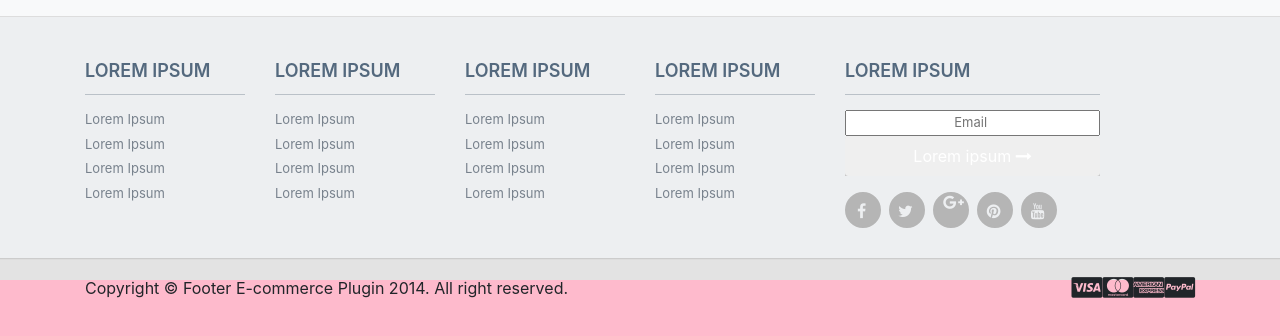
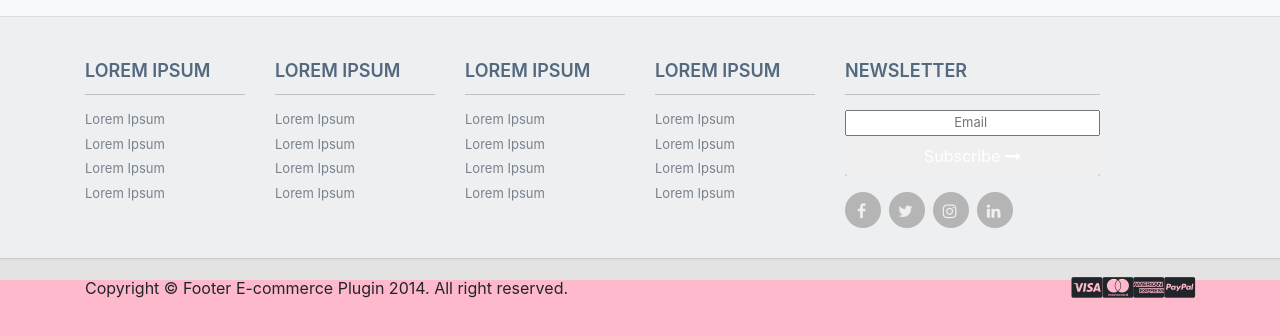
Before and after one commit to THacks2017/Competition, a plain HTML site: page index.html in a window 1280 px wide. Drawn offline with nearby package versions, Linux system fonts and the light colour scheme.

Commit message:
Update index.html

```diff
--- a/index.html
+++ b/index.html
@@ -211,21 +211,20 @@
 	                    </ul>
 	                </div>
 	                <div class="col-lg-3  col-md-3 col-sm-6 col-xs-12 ">
-	                    <h3> Lorem Ipsum </h3>
+	                    <h3> Newsletter </h3>
 	                    <ul>
 	                        <li>
 	                            <div class="input-append newsletter-box text-center">
 	                                <input type="text" class="full text-center" placeholder="Email ">
-	                                <button class="btn  bg-gray" type="button"> Lorem ipsum <i class="fa fa-long-arrow-right"> </i> </button>
+	                                <button class="btn  bg-gray" type="button"> Subscribe <i class="fa fa-long-arrow-right"> </i> </button>
 	                            </div>
 	                        </li>
 	                    </ul>
 	                    <ul class="social">
 	                        <li> <a href="#"> <i class=" fa fa-facebook">   </i> </a> </li>
 	                        <li> <a href="#"> <i class="fa fa-twitter">   </i> </a> </li>
-	                        <li> <a href="#"> <i class="fa fa-google-plus">   </i> </a> </li>
-	                        <li> <a href="#"> <i class="fa fa-pinterest">   </i> </a> </li>
-	                        <li> <a href="#"> <i class="fa fa-youtube">   </i> </a> </li>
+	                        <li> <a href="#"> <i class="fa fa-instagram">   </i> </a> </li>
+	                        <li> <a href="#"> <i class="fa fa-linkedin">   </i> </a> </li>
 	                    </ul>
 	                </div>
 	            </div>
```
